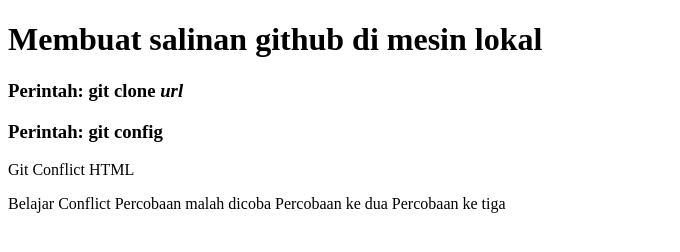
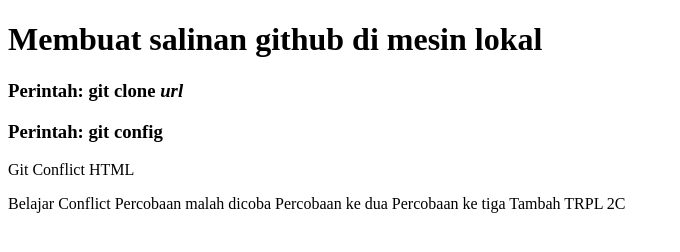
Before and after one commit to Sythaaz/hello_world, a plain HTML site: page index.html in a window 1280 px wide. Shown: the whole page, without its empty margins (0-680 px from the left). Drawn offline with Linux system fonts and the light colour scheme.

Commit message:
Tambah Line di Index dalam trpl2c

```diff
--- a/index.html
+++ b/index.html
@@ -17,6 +17,6 @@
 
     Percobaan ke dua
     Percobaan ke tiga
-
+	Tambah TRPL 2C
 </body>
 </html>
```
